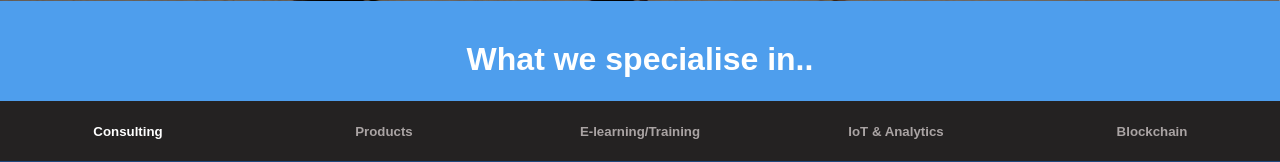
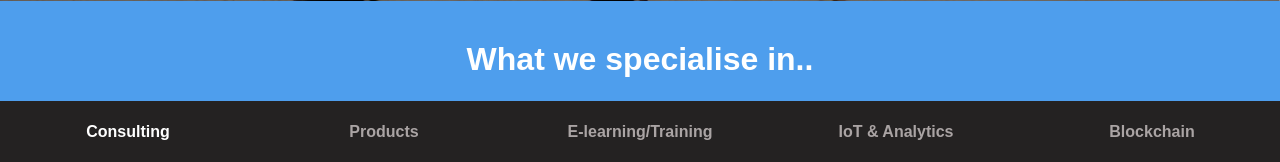
Before and after one commit to thenosewizard/InvoSystemsWebsite, a Flask app: page / in a window 1280 px wide. Shown: the part 932-1094 px from the top of the page. Run offline with Flask 2, Linux system fonts and the light colour scheme.

```diff
--- a/static/main.css
+++ b/static/main.css
@@ -180,7 +180,7 @@ body {
 
 .specialise {
     display: grid;
-    height: 500px;
+    height: 450px;
     background-color: #1F487E;
     color: #ffffff;
     grid-auto-rows: minmax(400px, auto);
@@ -190,7 +190,7 @@ body {
 #sTitle {
     text-align: center;
     line-height: 50px;
-    margin-top: 3.5%;
+    margin-top: 2%;
 }
 
 /* For the picture that is next to the title */
@@ -211,7 +211,7 @@ body {
 /* Buttons to swipe through content below "specilaise" */
 .button {
     display: inline-block;
-    top: 80%;
+    top: 82%;
     position: absolute;
     border-style: solid;
     cursor: pointer;
--- a/templates/home.html
+++ b/templates/home.html
@@ -19,11 +19,11 @@
 
         <!--Shows what Is specialises in like a nav bar-->
         <div id="sNav">
-            <h5 id="conSult">Consulting</h5>
-            <h5 id="pro">Products</h5>
-            <h5 id="eLearn">E-learning/Training</h5>
-            <h5 id="Iot">IoT & Analytics</h5>
-            <h5 id="block">Blockchain</h5>
+            <h4 id="conSult">Consulting</h4>
+            <h4 id="pro">Products</h4>
+            <h4 id="eLearn">E-learning/Training</h4>
+            <h4 id="Iot">IoT & Analytics</h4>
+            <h4 id="block">Blockchain</h4>
         </div>
 
         <!-- What InvoSystems specilaises in goes here-->
```
Also changed, not shown: static/main.js (+2 -6 lines).
